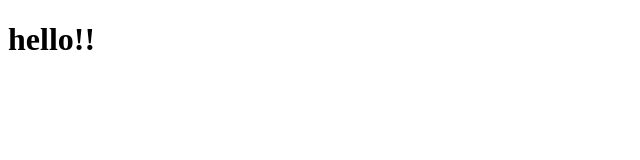
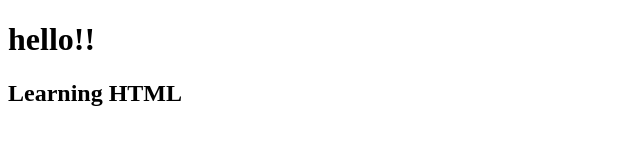
Before and after one commit to 6C294C2F40C39849989471392A79ED14/glowing-bassoon, a plain HTML site: page index.html in a window 1280 px wide. Shown: the whole page, without its empty margins (0-640 px from the left). Drawn offline with Linux system fonts and the light colour scheme.

Commit message:
Update index.html

```diff
--- a/index.html
+++ b/index.html
@@ -7,5 +7,6 @@
 </head>
 <body>
     <h1>hello!!</h1>
+    <h2> Learning HTML </h2>
 </body>
 </html>
```
